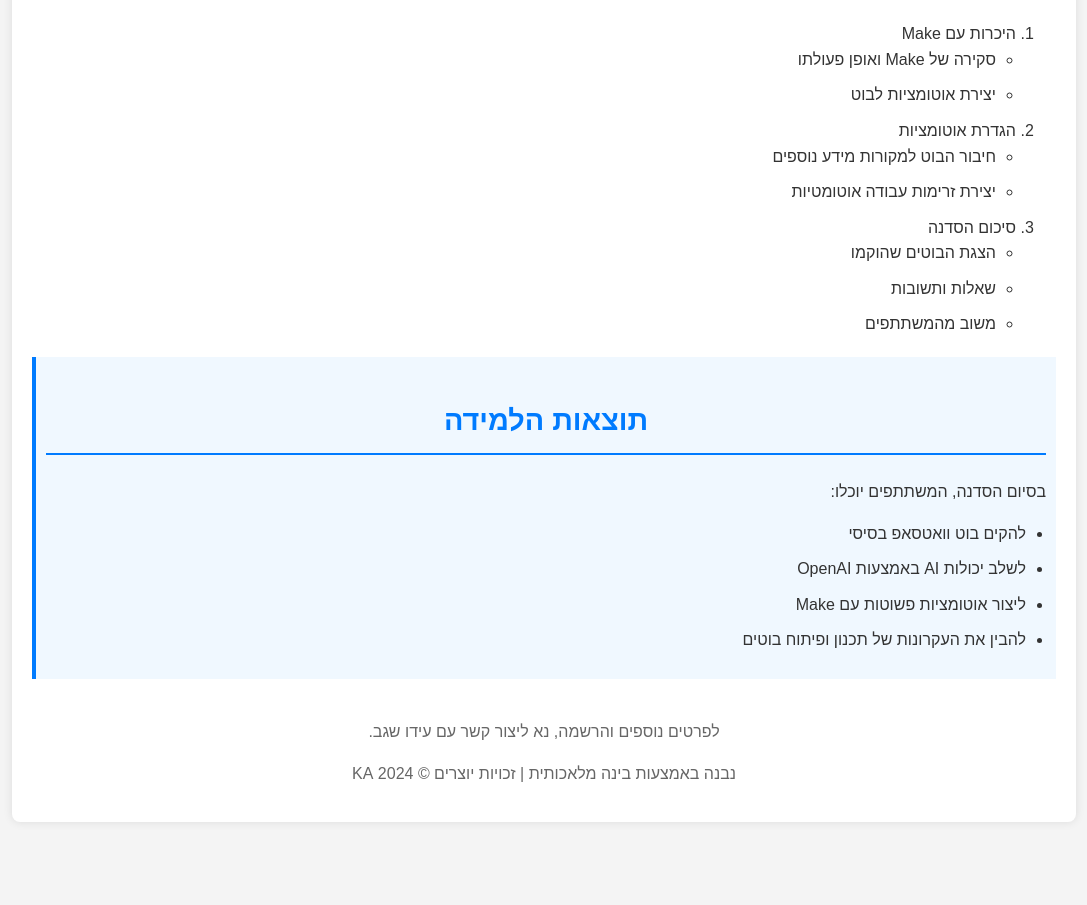
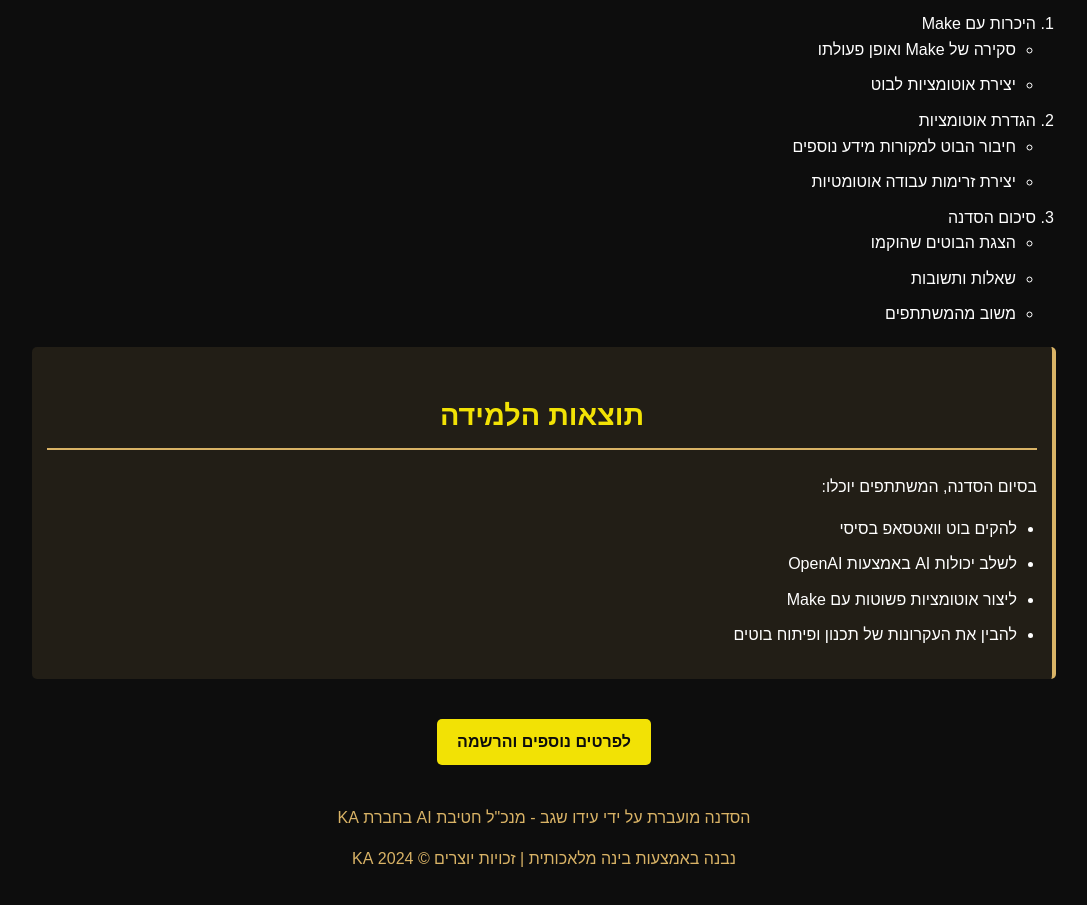
Before and after one commit to Idosegev23/silabusWABOT, a plain HTML site: page index.html in a window 1280 px wide. Shown: the part 1541-2446 px from the top of the page, without its empty margins (96-1183 px from the left). Before the commit the page ends 2383 px from the top, so only its background shows below. Drawn offline with Linux system fonts and the light colour scheme.

Commit message:
Update index.html

```diff
--- a/index.html
+++ b/index.html
@@ -8,21 +8,17 @@
         body {
             font-family: Arial, sans-serif;
             line-height: 1.6;
-            color: #333;
+            color: #FFFFFF;
             margin: 0;
             padding: 0;
-            background-color: #f4f4f4;
+            background-color: #0D0D0D;
         }
         .container {
             width: 80%;
+            max-width: 1200px;
             margin: auto;
             overflow: hidden;
             padding: 20px;
-            background-color: #fff;
-            box-shadow: 0 0 10px rgba(0,0,0,0.1);
-            border-radius: 8px;
-            margin-top: 20px;
-            margin-bottom: 20px;
         }
         .logo {
             max-width: 150px;
@@ -30,7 +26,7 @@
             margin: 20px auto;
         }
         h1, h2 {
-            color: #007bff;
+            color: #F2E205;
             text-align: center;
         }
         h1 {
@@ -40,25 +36,54 @@
         h2 {
             font-size: 1.8em;
             margin-top: 30px;
-            border-bottom: 2px solid #007bff;
+            border-bottom: 2px solid #D9B366;
             padding-bottom: 10px;
         }
-        ul {
+        ul, ol {
             padding-right: 20px;
         }
         li {
             margin-bottom: 10px;
         }
         .highlight {
-            background-color: #f0f8ff;
-            border-left: 4px solid #007bff;
-            padding: 10px;
+            background-color: rgba(217, 179, 102, 0.1);
+            border-right: 4px solid #D9B366;
+            padding: 15px;
             margin: 20px 0;
+            border-radius: 5px;
         }
         .footer {
             text-align: center;
             margin-top: 40px;
-            color: #666;
+            color: #D9B366;
+        }
+        .btn {
+            display: inline-block;
+            background-color: #F2E205;
+            color: #0D0D0D;
+            padding: 10px 20px;
+            text-decoration: none;
+            border-radius: 5px;
+            margin-top: 20px;
+            font-weight: bold;
+        }
+        .btn:hover {
+            background-color: #D9B366;
+        }
+        @media (max-width: 768px) {
+            .container {
+                width: 95%;
+                padding: 10px;
+            }
+            h1 {
+                font-size: 2em;
+            }
+            h2 {
+                font-size: 1.5em;
+            }
+            .highlight {
+                padding: 10px;
+            }
         }
     </style>
 </head>
@@ -158,8 +183,12 @@
             </ul>
         </div>
 
+        <div style="text-align: center;">
+            <a href="#" class="btn">לפרטים נוספים והרשמה</a>
+        </div>
+
         <div class="footer">
-            <p>לפרטים נוספים והרשמה, נא ליצור קשר עם עידו שגב.</p>
+            <p>הסדנה מועברת על ידי עידו שגב - מנכ"ל חטיבת AI בחברת KA</p>
             <p>נבנה באמצעות בינה מלאכותית | זכויות יוצרים © 2024 KA</p>
         </div>
     </div>
```
